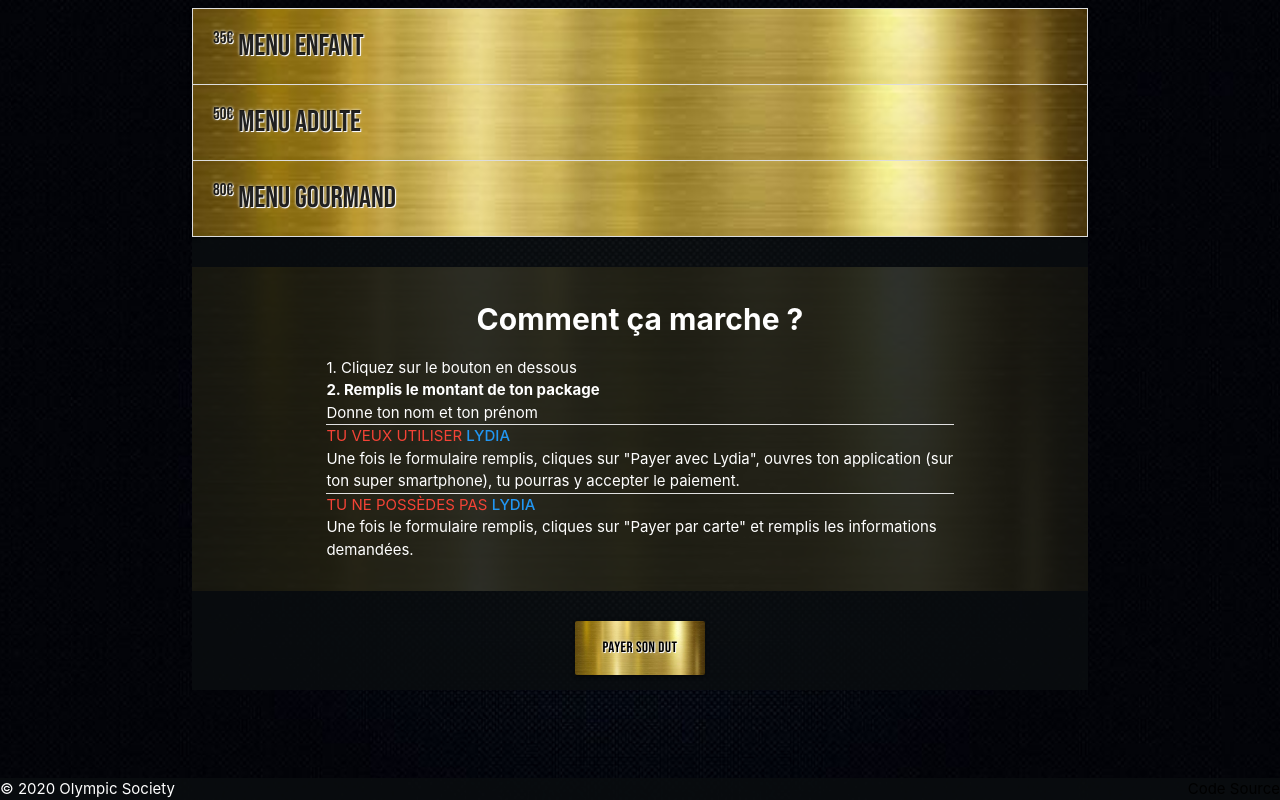
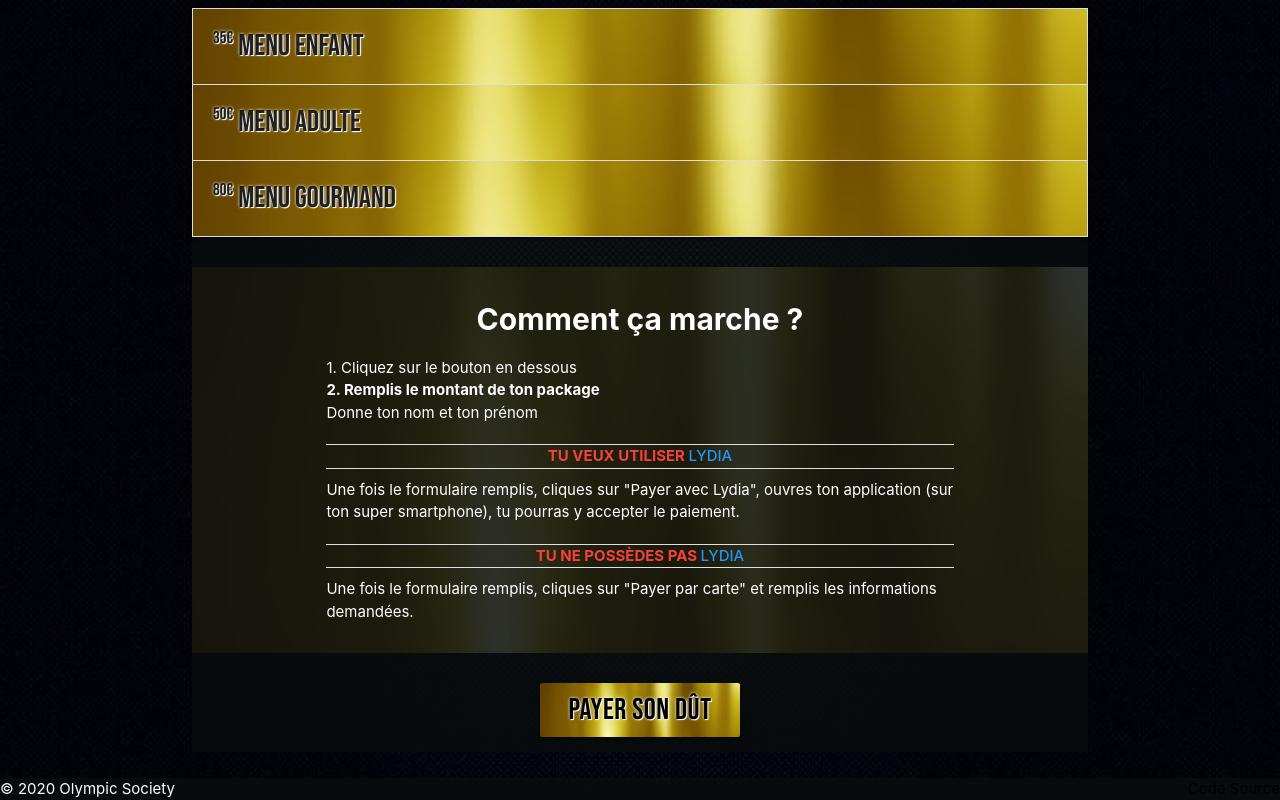
Before and after one commit to CocoCouq/Olympiades, a PHP site: page /views/cart/cart.php in a window 1280 px wide. Run offline with PHP 8.4, Linux system fonts and the light colour scheme; the visitor is signed in with stand-in values (Sample User, id 1).

Commit message:
fix some styles

```diff
--- a/public/views/cart/cart.php
+++ b/public/views/cart/cart.php
@@ -84,11 +84,13 @@ if ($_SESSION['connected'] != 'OK')
                             <li>1. Cliquez sur le bouton en dessous</li>
                             <li><b>2. Remplis le montant de ton package</b></li>
                             <li>Donne ton nom et ton prénom </li>
-                            <li class="divider"></li>
-                            <li class="red-text">TU VEUX UTILISER <strong class="blue-text">LYDIA</strong></li>
-                            <li>Une fois le formulaire remplis, cliques sur "Payer avec Lydia", ouvres ton application (sur ton super smartphone), tu pourras y accepter le paiement.</li>
-                            <li class="divider"></li>
-                            <li class="red-text">TU NE POSSÈDES PAS <strong class="blue-text">LYDIA</strong></li>
+                            <li class="divider margin-t-20"></li>
+                            <li class="red-text center-align"><b>TU VEUX UTILISER <strong class="blue-text">LYDIA</strong></b></li>
+                            <li class="divider margin-b-10"></li>
+                            <li class="margin-b-10">Une fois le formulaire remplis, cliques sur "Payer avec Lydia", ouvres ton application (sur ton super smartphone), tu pourras y accepter le paiement.</li>
+                            <li class="divider margin-t-20"></li>
+                            <li class="red-text center-align"><b>TU NE POSSÈDES PAS <strong class="blue-text">LYDIA</strong></b></li>
+                            <li class="divider margin-b-10"></li>
                             <li>Une fois le formulaire remplis, cliques sur "Payer par carte" et remplis les informations demandées.</li>
                         </ul>
                     </div>
@@ -97,8 +99,8 @@ if ($_SESSION['connected'] != 'OK')
             </div>
 
             <div class="center-align section">
-                <a id="btnPay" class="btn-large gold-back black-text text-contrast secondFont" href="#PaiementLinkService" title="Payer sa part" target="blank">
-                    Payer son dut
+                <a id="btnPay" class="btn-large gold-back black-text text-contrast secondFont text-30" href="#PaiementLinkService" title="Payer sa part" target="blank">
+                    Payer son dût
                 </a>
             </div>
         </section>
--- a/public/views/proofs/beer.php
+++ b/public/views/proofs/beer.php
@@ -4,7 +4,7 @@
     <div class="row valign-wrapper">
         <h1 class="secondFont text-8 center-align col s8 offset-s2">Beer-Pong</h1>
         <div id="btnReturn" class="col s2">
-            <button class="gold-back black-back text-contrast" type="button" id="btnReturn" ><i class="material-icons">undo</i></button>
+            <button class="gold-back btn black-text text-contrast" type="button" id="btnReturn" ><i class="material-icons">undo</i></button>
         </div>
     </div>
     <ul class="collapsible popout">
@@ -49,7 +49,6 @@
 
 
         <div class="row">
-
             <iframe class="col s12 gold-back"
                     width="653" height="367"
                     src="https://www.youtube.com/embed/Yvb5v5A4r64"
--- a/public/views/proofs/chartes.php
+++ b/public/views/proofs/chartes.php
@@ -4,7 +4,7 @@
     <div class="row valign-wrapper">
         <h1 class="secondFont text-5 center-align col s8 offset-s2">Chartes de bonne conduite</h1>
         <div id="btnReturn" class="col s2">
-            <button class="gold-back black-back text-contrast" type="button" id="btnReturn" ><i class="material-icons">undo</i></button>
+            <button class="gold-back black-text text-contrast btn" type="button" id="btnReturn" ><i class="material-icons">undo</i></button>
         </div>
     </div>
     <div class="container">
--- a/public/views/proofs/corn.php
+++ b/public/views/proofs/corn.php
@@ -4,7 +4,7 @@
     <div class="row valign-wrapper">
         <h1 class="secondFont text-8 center-align col s8 offset-s2">Grenouille</h1>
         <div id="btnReturn" class="col s2">
-            <button class="gold-back black-back text-contrast" type="button" id="btnReturn" ><i class="material-icons">undo</i></button>
+            <button class="gold-back btn black-text text-contrast" type="button" id="btnReturn" ><i class="material-icons">undo</i></button>
         </div>
     </div>
     <h2 class="center-align white-text">
--- a/public/views/proofs/flip.php
+++ b/public/views/proofs/flip.php
@@ -4,7 +4,7 @@
     <div class="row valign-wrapper">
         <h1 class="secondFont text-8 center-align col s8 offset-s2">Flip-Cup</h1>
         <div id="btnReturn" class="col s2">
-            <button class="gold-back black-back text-contrast" type="button" id="btnReturn" ><i class="material-icons">undo</i></button>
+            <button class="gold-back btn black-text text-contrast" type="button" id="btnReturn" ><i class="material-icons">undo</i></button>
         </div>
     </div>
 
--- a/public/views/templates/footer.php
+++ b/public/views/templates/footer.php
@@ -1,7 +1,7 @@
         <footer class="white-text black-back hide-on-med-and-down">
             <div>
                 © 2020 Olympic Society
-                <a class="black-text text-lighten-4 right" href="https://github.com/CocoCouq/Olympiades" title="Auteur">Code Source</a>
+                <a class="black-text text-lighten-4 right" href="https://github.com/CocoCouq/Olympiades" target="_blank" title="Auteur">Code Source</a>
             </div>
         </footer>
 
--- a/src/css/class.css
+++ b/src/css/class.css
@@ -28,7 +28,7 @@
 /*BORDER*/
 .border-gold {
     border: 3px solid;
-    border-image: url("../images/styles/gold.jpg") 1 1 round;
+    border-image: url("../images/styles/gold.jpg") 150 150;
 }
 
 .border-gold-round {
--- a/src/css/index.css
+++ b/src/css/index.css
@@ -22,8 +22,19 @@
 }
 
 #button-inscription {
-    border: rgba(253, 139, 51, 0.81) 1px inset;
-    background: linear-gradient(135deg, rgba(66, 38, 14, 0.75) 0%, rgba(123, 59, 17, 0.81) 11%, rgba(154, 127, 42, 0.9) 29%);
+    border: rgba(253, 139, 51, 0.75) 1px inset;
+    background: linear-gradient(135deg, rgba(66, 38, 14, 0.70) 0%, rgba(123, 59, 17, 0.75) 11%, rgba(154, 127, 42, 0.80) 29%);
+    font-size: 10vw;
+    color: white;
+    padding: 5px 15px;
+    border-radius: 5px;
+    max-font-size: 40px !important;
+}
+
+@media screen and (min-width: 800px) {
+    #button-inscription {
+        font-size: 70px;
+    }
 }
 
 #button-inscription:hover {
@@ -37,6 +48,13 @@
 #button-talk {
     border: rgba(253, 139, 51, 0.81) 1px inset;
     background: linear-gradient(125deg, rgba(0, 0, 0, 0.6), rgba(62, 62, 62, 0.6), rgba(146, 146, 146, 0.6));
+    font-size: 10vw;
+}
+
+@media screen and (min-width: 750px) {
+    #button-talk {
+        font-size: 60px;
+    }
 }
 
 #button-talk:hover {
```
Also changed, not shown: public/index.php (+3 -8 lines), public/views/login/login.php (+15 -2 lines), src/images/styles/gold.jpg, src/images/styles/gold_1.jpg (added), src/images/styles/goldsave.jpg (added).
